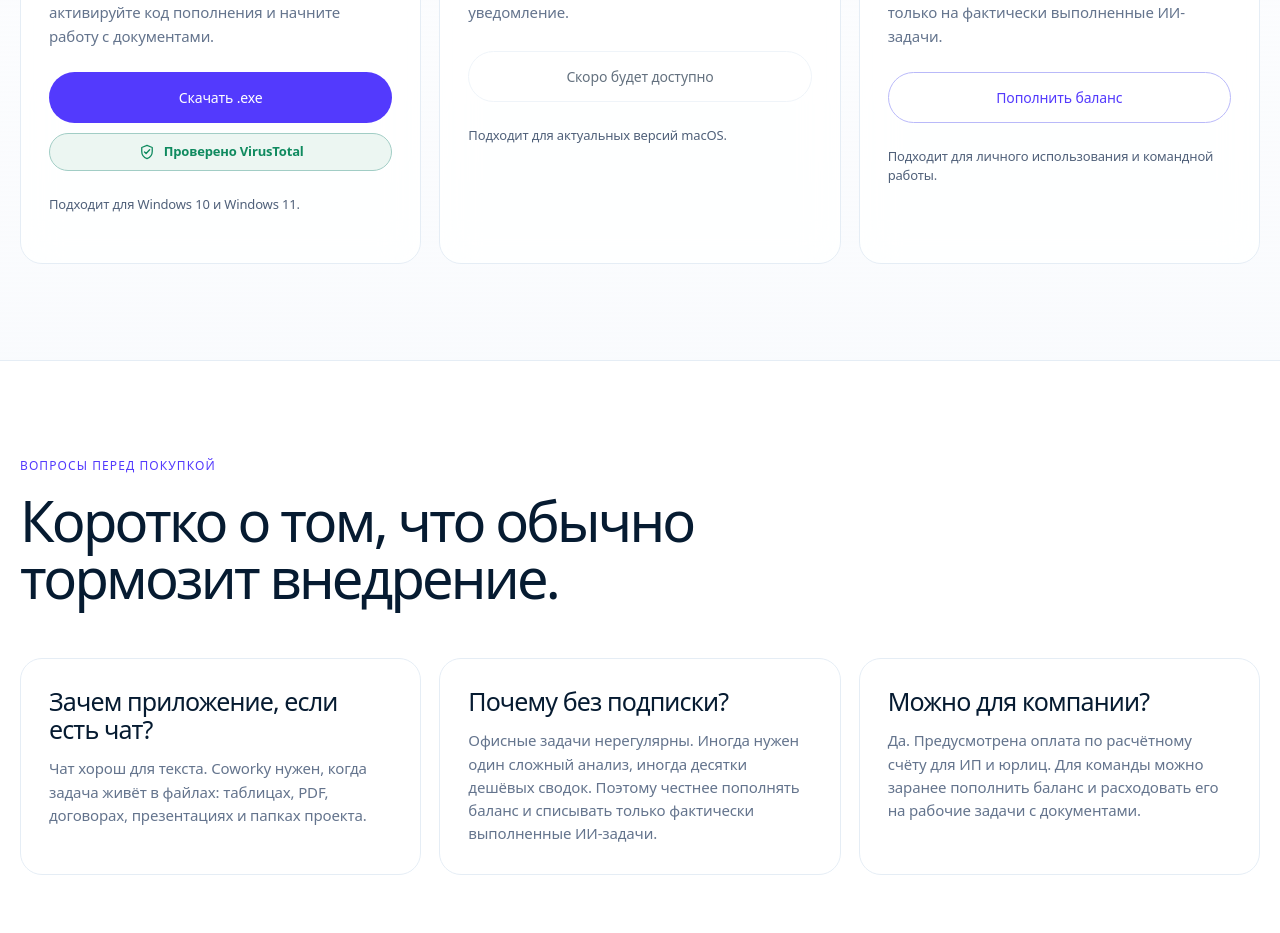
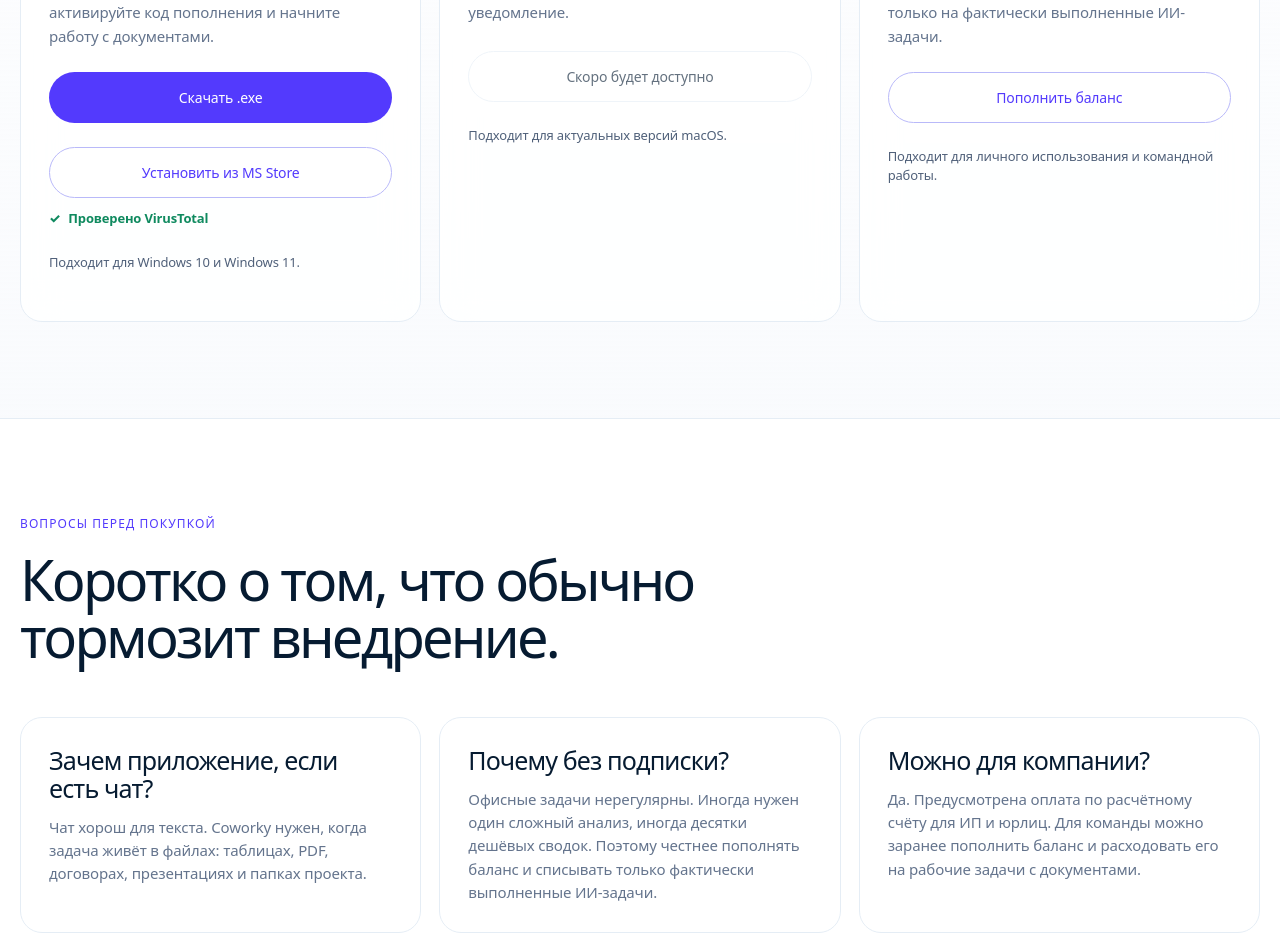
Before and after one commit to chigwell/coworky.ru, a React (Vite) app: page / in a window 1280 px wide. Shown: the part 6780-7713 px from the top of the page. Built offline with nearby package versions, Linux system fonts and the light colour scheme; no server answers.

Commit message:
feat: update Windows download link to version 3.5.25; add MS Store installation option and enhance VirusTotal verification section

```diff
--- a/src/components/PricingSection.jsx
+++ b/src/components/PricingSection.jsx
@@ -103,12 +103,14 @@ function ModelCard({ model, theme, usdRub }) {
   const details = providerDetails(model.id);
   const pricing = model.pricing || {};
   const unit = pricing.unit || "1M tokens";
+  const isImagePricing = model.pricing_mode === "image" || unit === "image";
   const inputPrice = formatRub(pricing.input, usdRub);
   const outputPrice = formatRub(pricing.output, usdRub);
+  const imagePrice = formatRub(pricing.price, usdRub);
   const minPrice = Number.isFinite(Number(pricing.minimum_request_price_usd))
     ? formatRub(pricing.minimum_request_price_usd, usdRub)
     : null;
-  const chips = [formatContextWindow(model), ...chipsForModel(model)].slice(0, 5);
+  const chips = [formatContextWindow(model), ...chipsForModel(model)].filter(Boolean).slice(0, 5);
 
   return (
     <article className="model-card">
@@ -128,6 +130,13 @@ function ModelCard({ model, theme, usdRub }) {
         ))}
       </div>
       <div className="price-lines">
+        {isImagePricing ? (
+          <div className="price-line">
+            <span>Изображение</span>
+            <strong>{imagePrice} за 1 изображение</strong>
+          </div>
+        ) : (
+          <>
             <div className="price-line">
               <span>Ввод</span>
               <strong>
@@ -140,6 +149,8 @@ function ModelCard({ model, theme, usdRub }) {
                 {outputPrice} / {unit}
               </strong>
             </div>
+          </>
+        )}
         {minPrice ? (
           <div className="price-line">
             <span>Мин. запрос</span>
--- a/src/pages/downloadContent.js
+++ b/src/pages/downloadContent.js
@@ -11,8 +11,9 @@ export const downloadHeroHtml = `      <section class="hero">
             <h2>Windows .exe</h2>
             <p>Скачайте версию для Windows, установите Coworky и активируйте код пополнения баланса, чтобы работать с Excel, Word, PDF, презентациями и папками файлов.</p>
             <div class="download-actions">
-              <a class="button button-primary" href="/CoWorky-3.5.17-win-x64.exe" download>Скачать .exe для Windows</a>
-              <a class="virus-badge" href="https://www.virustotal.com/gui/url/f214737e1bd41a44aec1351d01b81ab35cfb883e76809146fecd612e93ecc165?nocache=1" target="_blank" rel="noopener noreferrer" aria-label="Отчет VirusTotal для установщика Coworky"><svg viewBox="0 0 24 24" width="18" height="18" fill="none" aria-hidden="true"><path d="M12 3.2 19 6v5.3c0 4.5-2.8 7.9-7 9.5-4.2-1.6-7-5-7-9.5V6l7-2.8Z" stroke="currentColor" stroke-width="1.7" stroke-linejoin="round"/><path d="m8.7 12 2.1 2.1 4.7-5" stroke="currentColor" stroke-width="1.8" stroke-linecap="round" stroke-linejoin="round"/></svg><span>Проверено VirusTotal</span></a>
+              <a class="button button-primary" href="/CoWorky-3.5.25-win-x64.exe" download>Скачать .exe для Windows</a>
+              <a class="button button-ghost" href="https://apps.microsoft.com/detail/9nx0g6ndl8nj?cid=DevShareMCLPCB" target="_blank" rel="noopener noreferrer">Установить из MS Store</a>
+              <a class="virus-badge" href="https://www.virustotal.com/gui/url-analysis/u-e0fb1a236c24702f0600d8c4dbec65c6b1adff0a8f786a7c344dd8452c73ae33-b0d7ab82" target="_blank" rel="noopener noreferrer" aria-label="Отчет VirusTotal для установщика Coworky"><span aria-hidden="true">✓</span><span>Проверено VirusTotal</span></a>
               <a class="button button-ghost" href="mailto:support@coworky.ru?subject=Нужен%20установщик%20Coworky%20для%20Windows">Запросить ссылку</a>
             </div>
           </article>
--- a/src/styles/download.css
+++ b/src/styles/download.css
@@ -410,34 +410,28 @@ h1 {
 
 .virus-badge {
   display: inline-flex;
+  align-items: center;
+  gap: 8px;
   flex: 1 1 100%;
-  align-items: center;
-  justify-content: center;
-  gap: 8px;
-  min-height: 38px;
-  border: 1px solid color-mix(in srgb, #0f8a5f 34%, var(--border));
-  border-radius: 999px;
-  padding: 8px 12px;
+  justify-content: flex-start;
+  padding: 2px 0;
   color: #0f8a5f;
   font-size: 13px;
-  line-height: 1.15;
+  line-height: 1.35;
   font-weight: 560;
-  background: color-mix(in srgb, #0f8a5f 8%, var(--surface-card));
-  transition:
-    border-color 160ms ease,
-    color 160ms ease,
-    background 160ms ease,
-    transform 160ms ease;
+  text-decoration: none;
+  transition: color 160ms ease;
 }
 
 .virus-badge:hover {
-  transform: translateY(-1px);
-  border-color: color-mix(in srgb, #0f8a5f 58%, var(--border));
-  background: color-mix(in srgb, #0f8a5f 12%, var(--surface-card));
+  color: #0b6f4c;
+  text-decoration: underline;
+  text-underline-offset: 3px;
 }
 
-.virus-badge svg {
+.virus-badge span[aria-hidden="true"] {
   flex: 0 0 auto;
+  font-weight: 760;
 }
 
 .notice {
--- a/src/styles/home.css
+++ b/src/styles/home.css
@@ -1232,34 +1232,27 @@ html[data-theme="dark"] .model-logo[data-provider="Qwen"] {
 .virus-badge {
   display: inline-flex;
   align-items: center;
-  justify-content: center;
   gap: 8px;
   width: 100%;
-  min-height: 38px;
   margin-top: 10px;
-  border: 1px solid color-mix(in srgb, var(--color-good) 32%, var(--border));
-  border-radius: 999px;
-  padding: 8px 12px;
+  padding: 2px 0;
   color: var(--color-good);
   font-size: 13px;
-  line-height: 1.15;
+  line-height: 1.35;
   font-weight: 560;
-  background: color-mix(in srgb, var(--color-good) 8%, var(--surface-card-solid));
-  transition:
-    border-color 160ms ease,
-    color 160ms ease,
-    background 160ms ease,
-    transform 160ms ease;
+  text-decoration: none;
+  transition: color 160ms ease;
 }
 
 .virus-badge:hover {
-  transform: translateY(-1px);
-  border-color: color-mix(in srgb, var(--color-good) 58%, var(--border));
-  background: color-mix(in srgb, var(--color-good) 12%, var(--surface-card-solid));
+  color: color-mix(in srgb, var(--color-good) 82%, #00331f);
+  text-decoration: underline;
+  text-underline-offset: 3px;
 }
 
-.virus-badge svg {
+.virus-badge span[aria-hidden="true"] {
   flex: 0 0 auto;
+  font-weight: 760;
 }
 
 .download-note {
```
Also changed, not shown: public/flux-lettermark-full-color.svg (added), src/lib/pricing.js, src/pages/homeContent.js. Lines whose indentation alone changed are shown as unchanged.
